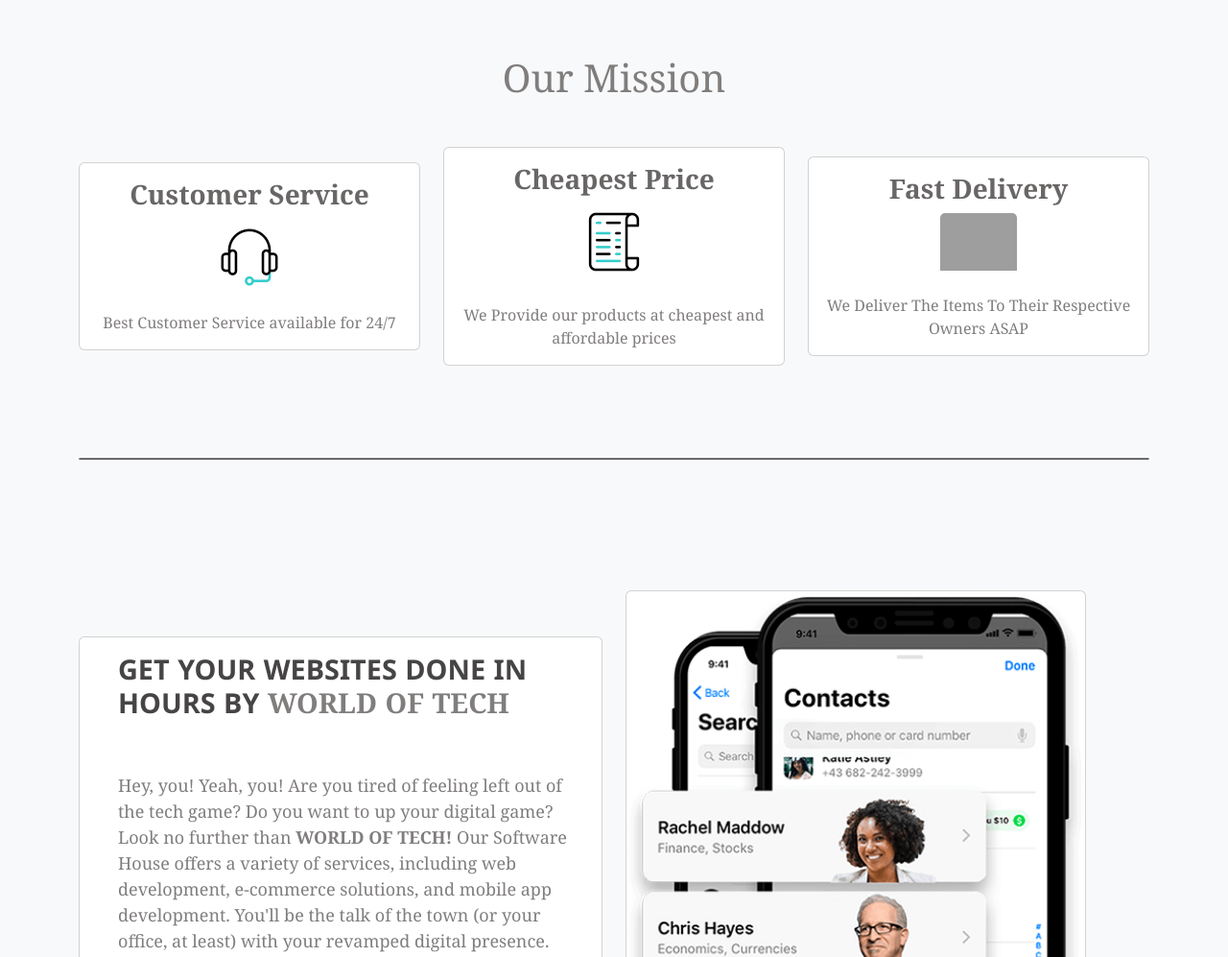
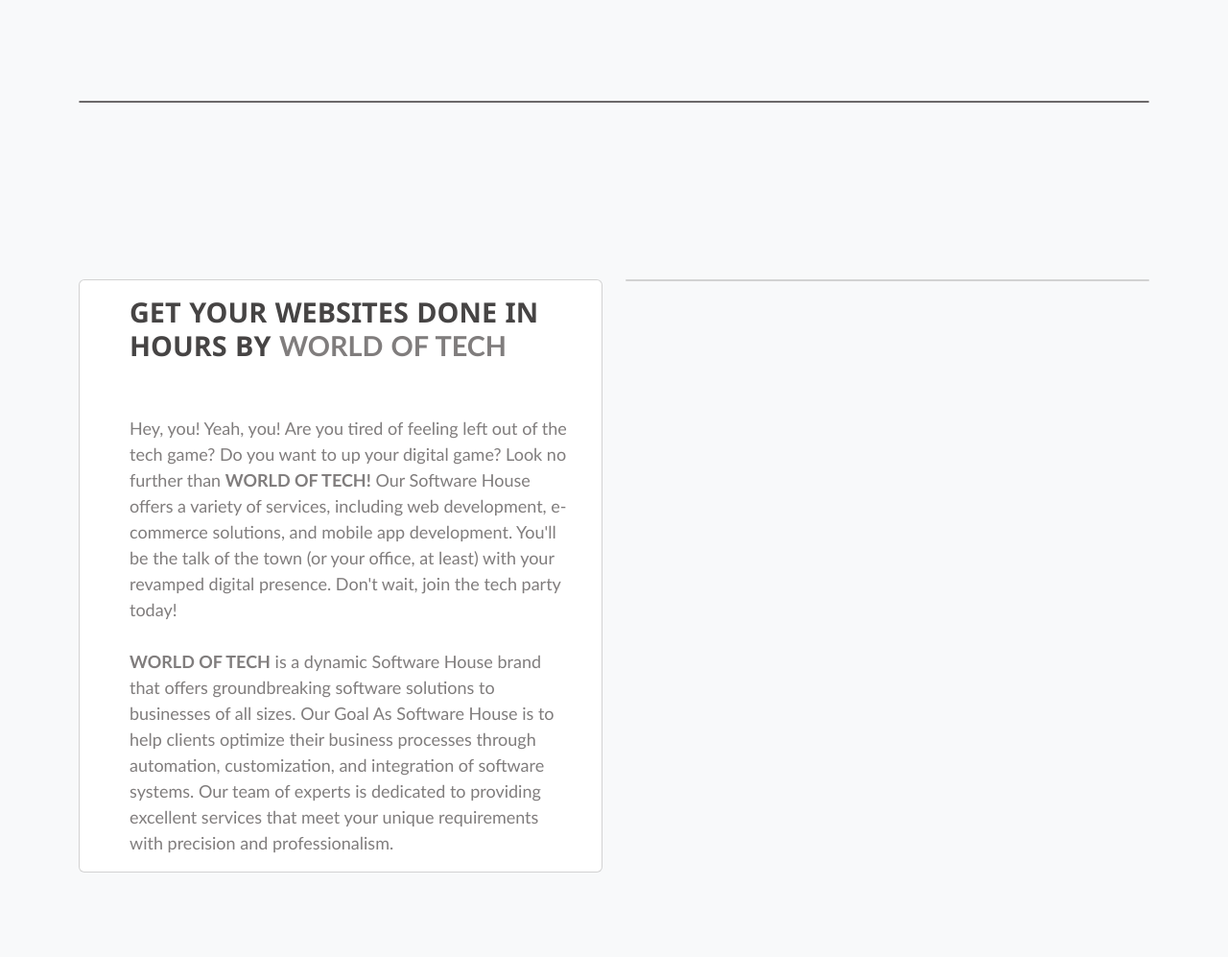
Before and after one commit to mesumbinshaukat/World-Of-Tech, a PHP site: page / in a window 1280 px wide; the page is wider, and only the part inside the window is pictured. Shown: the part 719-1716 px from the top of that part at 96% size. Run offline with PHP 8.4, Linux system fonts and the light colour scheme; grey boxes labelled with a size stand in for pictures from a placeholder-image service; some libraries are stand-ins or nearby versions; grey boxes are pictures that could not be loaded.

Commit message:
cimitted

```diff
--- a/cards.php
+++ b/cards.php
@@ -14,9 +14,9 @@
         font-family: Georgia, 'Times New Roman', Times, serif;
     }
 
-    .text {
+    /* .text {
         color: rgb(105, 102, 102);
-    }
+    } */
 
 
 
@@ -86,54 +86,72 @@
         border: 2px solid rgb(194, 188, 188);
 
     }
+
+    @media only screen and (max-width:360px) {
+      .sectext{
+        font-size: smaller;
+      }
+      .sectitle{
+        font-size: 1rem;
+      }
+      .secimg{
+        width: 220px;
+      }
+      .mcard{
+        width: 18rem !important;
+      }
+      /* .margin-left{
+        margin-left: 7px;
+      } */
+
+    }
+    @media only screen and (max-width:375px) {
+      .sectext{
+        font-size: smaller;
+      }
+      .sectitle{
+        font-size: 1rem;
+      }
+      .secimg{
+        width: 220px;
+      }
+      .mcard{
+        width: 15rem;
+      }
+      /* .margin-left{
+        margin-left: 7px;
+      } */
+    }
+    @media only screen and (min-width:375) and (max-width:500px) {
+
+      .sectext{
+        font-size: small;
+
+      }
+      .sectitle{
+        font-size: 1.2rem;
+      }
+      .secimg{
+        width: 220px;
+
+      }
+      .mcard{
+        width: 15rem;
+      }
+      /* .margin-left{
+        margin-left: 10px;
+      } */
+    }
+
+
     </style>
 </head>
 
 <body>
-    <br>
-    <br>
 
-    <section>
-        <h1 class="text-center" data-aos="fade-right">Our Mission</h1>
-        <center>
-            <div class="container text-center mt-5">
-                <center>
-                    <div class="row justify-content-center text-center align-items-center">
-                        <div class="col-lg-4 col-md-4 text-center justify-content-center" data-aos="fade-right">
-                            <div class="card text-center justify-content-center">
-                                <div class="card-body text-center justify-content-center">
-                                    <h5 class="card-title fw-bolder fs-3 text">Customer Service</h5>
-                                    <img src="./Icons/support.gif" class="card-img-top img img1  mb-3 w-25" alt="...">
-                                    <p class="card-text"> Best Customer Service available for 24/7</p>
-                                    <!-- <a href="#" class="btn btn-light">Go somewhere</a> -->
-                                </div>
-                            </div>
-                        </div>
-                        <div class="col-lg-4 col-md-4" data-aos="fade-down">
-                            <div class="card">
-                                <div class="card-body">
-                                    <h5 class="card-title fw-bolder fs-3 text">Cheapest Price</h5>
-                                    <img src="./Icons/receipt.gif" class="card-img-top img mb-4 w-25" alt="...">
-                                    <p class="card-text">We Provide our products at cheapest and affordable prices</p>
-                                    <!-- <a href="#" class="btn btn-light">Go somewhere</a> -->
-                                </div>
-                            </div>
-                        </div>
-                        <div class="col-lg-4 col-md-4" data-aos="fade-left">
-                            <div class="card">
-                                <div class="card-body">
-                                    <h5 class="card-title fw-bolder fs-3 text">Fast Delivery</h5>
-                                    <img src="./Icons/route.gif" class="card-img-top img mb-4  w-25" alt="...">
-                                    <p class="card-text">We Deliver The Items To Their Respective Owners ASAP</p>
-                                    <!-- <a href="#" class="btn btn-light">Go somewhere</a> -->
-                                </div>
-                            </div>
-                        </div>
-                    </div>
-                </center>
-            </div>
-        </center>
-    </section>
+
+
+
 
 
     <br>
@@ -151,8 +169,8 @@
     <section>
         <div class="container">
             <div class="row">
-                <div class="col-lg-6 mt-5" data-aos="zoom-out-right">
-                    <div class="card">
+                <div class="col-lg-6 mt-5 overflow-hidden" data-aos="zoom-out-right">
+                    <div class="container-fluid card mcard">
                         <div class="card-body ms-4">
                             <h5 class="card-title sectitle">GET YOUR WEBSITES DONE IN HOURS BY <span
                                     class="fw-bold">WORLD OF TECH</span></h5><br>
@@ -178,8 +196,8 @@
                     </div>
                 </div>
                 <div class="col-lg-6">
-                    <div class="card" style="width: 30rem;" data-aos="zoom-out-left">
-                        <img src="./Icons/mobile.png" class="card-img-top secimg" alt="...">
+                    <div class="container-fluid card mcard overflow-hidden mt-5" data-aos="zoom-out-left">
+                        <!-- <img src="./Icons/mobile.png" class="card-img-top secimg" alt="..."> -->
                     </div>
                 </div>
             </div>
--- a/index.php
+++ b/index.php
@@ -9,7 +9,12 @@
     <link href="./css/style.css" rel="stylesheet">
 
     <link rel="shortcut icon" href="./LOGO/youtube-picture(500px-500px).png">
-
+<style>
+     .image{
+        width: 100px !important;
+        margin-left:90px;
+      }
+</style>
 </head>
 
 <body class="bg-light d-flex flex-column min-vh-100">
@@ -21,12 +26,13 @@
 
 
     </section>
+
+
     <br>
     <section id="carousel">
         <?php #include('carousel.html');?>
         <?php include('carousel.html');?>
     </section>
-
 
     <section class="">
         <main class="">
@@ -35,7 +41,9 @@
             </div>
         </main>
     </section>
-
+    <section>
+    <?php include('startingcards.html'); ?>
+</section>
     <section>
         <footer class="footer mt-5">
             <?php include("footer.html");?>
--- /dev/null
+++ b/startingcards.html
@@ -0,0 +1,130 @@
+<!DOCTYPE html>
+<html lang="en">
+
+<head>
+    <meta charset="UTF-8">
+    <meta http-equiv="X-UA-Compatible" content="IE=edge">
+    <meta name="viewport" content="width=device-width, initial-scale=1.0">
+    <title>Document</title>
+    <link href="https://cdn.jsdelivr.net/npm/bootstrap@5.0.2/dist/css/bootstrap.min.css" rel="stylesheet">
+    <style>
+      *{
+        font-family: 'Gill Sans', 'Gill Sans MT', Calibri, 'Trebuchet MS', sans-serif;
+
+      }
+
+      .card{
+        border: 2px solid rgb(209, 204, 204);
+      }
+      @media screen and (min-width:375px) {
+        .card{
+          margin-left: 20px;
+          margin-bottom: 15px;
+        }
+      }
+        @media screen and (min-width:375px) and (max-width:412px) {
+        .card{
+          margin-left: 48px;
+          margin-bottom: 20px;
+        }
+      }
+      /* for iphone se */
+        @media screen and (width:375px) and (height:667px) {
+        .card{
+          margin-left: 38px;
+          margin-bottom: 20px;
+        }
+      }
+       /* for iphone xr */
+       @media screen and (width:414px) and (height:896px) {
+        .card{
+          margin-left: 54px;
+          margin-bottom: 20px;
+        }
+      }
+        /* for samsung galaxy s8 */
+        @media screen and (width:360px) and (height:740px) {
+        .card{
+          margin-left: 25px;
+          margin-bottom: 20px;
+        }
+      }
+      @media screen and (width:412px) and (min-width:820px) {
+        .card{
+          margin-left: 20px;
+          margin-bottom: 45px;
+        }
+        .thirdcard{
+          margin-left: 12rem;
+        }
+      }
+      @media screen and (min-width:820px) and (max-width:1024px) {
+        .card{
+          margin-left: 24px;
+          margin-bottom: 45px;
+        }
+        .thirdcard{
+          margin-left: 12.5rem;
+        }
+      }
+      @media screen and (min-width:768px) and (max-width:1024px) {
+        .card{
+          margin-left: 24px;
+          margin-bottom: 45px;
+        }
+        .thirdcard{
+          margin-left: 12.5rem;
+        }
+      }
+      @media screen and (min-width:540px) and (height:720px) {
+        .card{
+          margin-left: 110px;
+          margin-bottom: 45px;
+        }
+      }
+      @media screen and (min-width:1024px) and (height:600px) {
+        .card{
+          margin-left: 10px;
+        }
+      }
+
+    </style>
+</head>
+
+<body>
+    <div class="container">
+        <div class="row overflow-hidden">
+            <div class="col-lg-4 col-md-6 text-center">
+                <div class="card" style="width: 18rem;">
+                    <img src="./Icons/support.gif" class="card-img-top image" alt="...">
+                    <div class="card-body">
+                      <h5 class="card-title fs-4 fw-bold">Customer Service</h5>
+                      <p class="card-text fst-italic">Best Customer Service available for 24/7 by our company</p>
+                      <!-- <a href="#" class="btn btn-primary">Go somewhere</a> -->
+                    </div>
+                  </div>
+            </div>
+            <div class="col-lg-4 col-md-6 text-center">
+                <div class="card" style="width: 18rem;">
+                    <img src="./Icons/output-onlinegiftools (1).gif"  class="card-img-top image" alt="...">
+                    <div class="card-body">
+                      <h5 class="card-title fs-4 fw-bold">Cheapest Price</h5>
+                      <p class="card-text fst-italic">We Provide our products at cheapest and affordable prices</p>
+                      <!-- <a href="#" class="btn btn-primary">Go somewhere</a> -->
+                    </div>
+                  </div>
+            </div> <div class="col-lg-4 text-center">
+                <div class="card thirdcard" style="width: 18rem;">
+                    <img src="./Icons/route.gif" class="card-img-top image" alt="...">
+                    <div class="card-body">
+                      <h5 class="card-title fs-4 fw-bold">Fast Delievery</h5>
+                      <p class="card-text fst-italic" style="margin-bottom: -1rem;">We Deliver The Items To Their Respective Owners ASAP</p>                      </p>
+                      <!-- <a href="#" class="btn btn-primary">Go somewhere</a> -->
+                    </div>
+                  </div>
+            </div>
+        </div>
+    </div>
+</body>
+
+</html>
```
